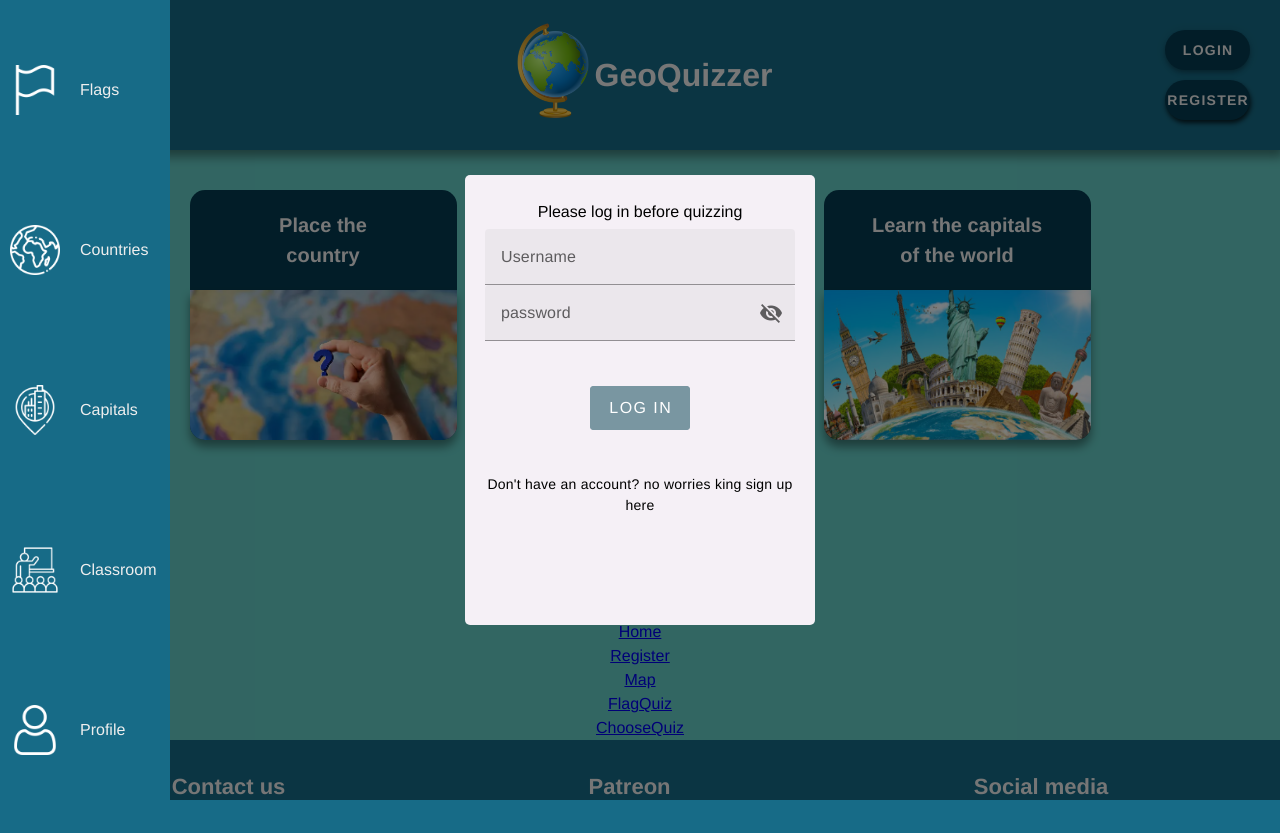
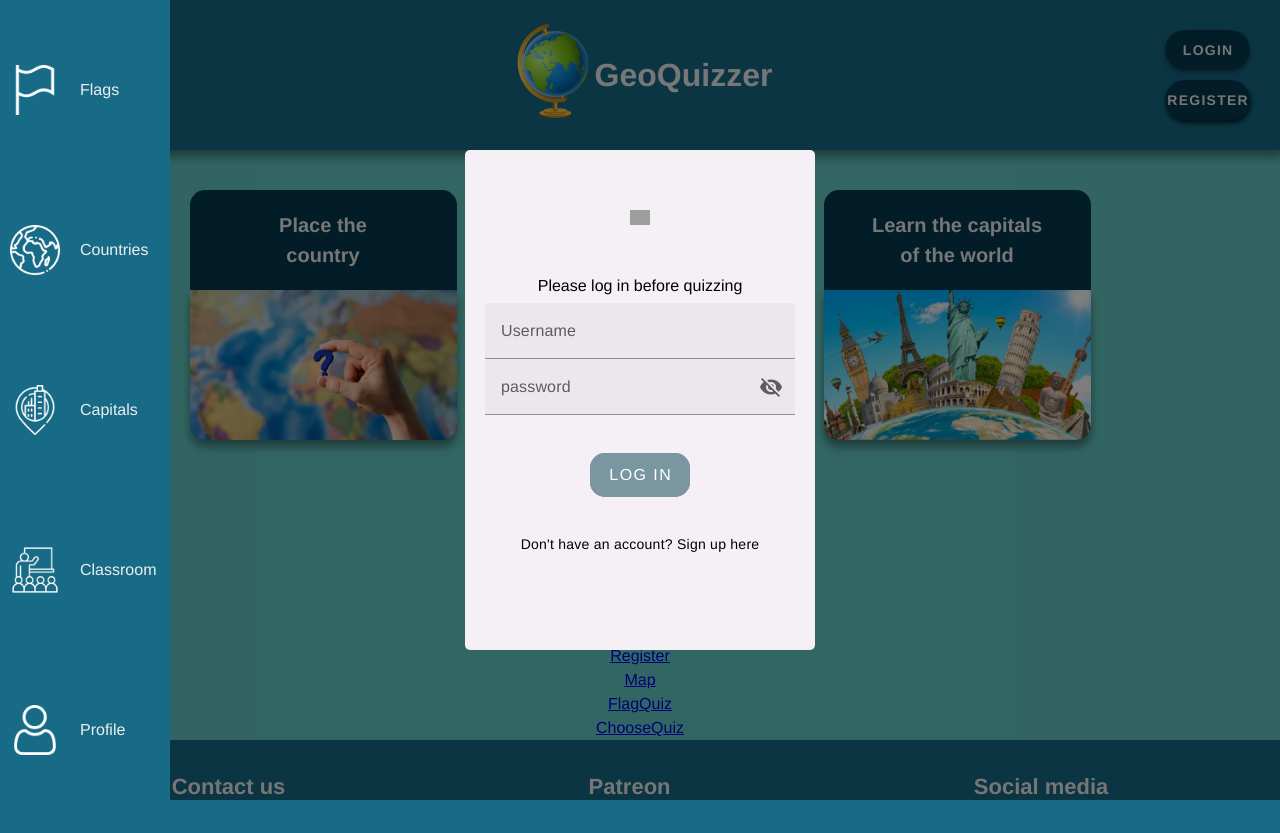
Before and after one commit to Blasipps-ganget/GeoQuizzer, a Vue app in the folder gui/GeoQuizzer/: page / in a window 1280 px wide. Both pictures are taken after a click on the button "LOGIN". Built offline with nearby package versions, Linux system fonts and the light colour scheme; grey boxes are pictures that could not be loaded.

Commit message:
Change app.vue loginregistrationmodal.vue

```diff
--- a/gui/GeoQuizzer/src/App.vue
+++ b/gui/GeoQuizzer/src/App.vue
@@ -1,8 +1,9 @@
 <script setup>
 import { RouterLink, RouterView } from 'vue-router'
 import {ref} from "vue";
+
 import LoginRegistrationModal from "@/components/LoginRegistrationModal.vue";
-const showLoginModal = ref(false);
+// const showLoginModal = ref(false);
 
 import { useGeneralStore } from './stores/general.js';
 const generalStore = useGeneralStore()
@@ -12,9 +13,17 @@ function selectQuiz(selection) {
 
 }
 
-const showModal = () => {
-  showLoginModal.value = !showLoginModal.value;
+const showModalLogin = () => {
+  generalStore.loginOption = true
+  generalStore.showLoginModal = !generalStore.showLoginModal;
 }
+
+const showModalRegister = () => {
+  generalStore.loginOption = false
+  generalStore.showLoginModal = !generalStore.showLoginModal;
+}
+
+
 
 </script>
 
@@ -52,7 +61,7 @@ const showModal = () => {
 
 
   </div>
-  <LoginRegistrationModal v-show="showLoginModal"></LoginRegistrationModal>
+  <LoginRegistrationModal v-show="generalStore.showLoginModal"></LoginRegistrationModal>
 
 
   <div class="headerContent">
@@ -79,11 +88,11 @@ const showModal = () => {
 
       </div>
       <div class="buttonsTopRight">
-      <v-btn class="custom-btn" density="default" rounded="xl" @click="showModal()">Login</v-btn>
+        <v-btn class="custom-btn" density="default" rounded="xl" @click="showModalLogin()">Login</v-btn>
 
 
 
-      <v-btn class="custom-btn" density="default" rounded="xl" @click="showModal()">Register</v-btn>
+        <v-btn class="custom-btn" density="default" rounded="xl" @click="showModalRegister()">Register</v-btn>
 
 
       </div>
@@ -294,11 +303,4 @@ const showModal = () => {
 
 
 
-
-
-
-
-
-
-
 </style>
--- a/gui/GeoQuizzer/src/components/LoginRegistrationModal.vue
+++ b/gui/GeoQuizzer/src/components/LoginRegistrationModal.vue
@@ -2,13 +2,16 @@
 import {ref} from "vue";
 import {login, signUpRest} from "@/js/userApi";
 
+import { useGeneralStore } from '../stores/general.js';
+const generalStore = useGeneralStore()
+
 const emailRegex = /^[A-Za-z0-9._%-]+@[A-Za-z0-9.-]+\.[A-Za-z]{2,4}$/;
 const passwordRegex = /^(?=.*[a-z])(?=.*[A-Z])(?=.*\d)(?=.*[@$!%*?&])[A-Za-z\d@$!%*?&]{8,}$/;
-const loginOption = ref(true)
-const name = ref('test');
-const email = ref('test@test.se');
-const password = ref('test123');
-const password2 = ref('test123');
+// const loginOption = ref(true)
+const name = ref('');
+const email = ref('');
+const password = ref('');
+const password2 = ref('');
 
 const loginName = ref('');
 const loginPassword = ref('');
@@ -97,18 +100,19 @@ const passwordRules = [
       if(password.value === password2.value) return true;
       return "Passwords must match.";
     }
-    },
+  },
   () => {
     validPassword.value = true;
-  }
-  ]
+  }]
 </script>
 
 <template>
   <div class="modal-mask">
     <div class="modal-wrapper">
       <div class="modal-content">
-        <div v-if="loginOption" class="loginForm">
+
+        <button @click="generalStore.showLoginModal = false"><img class="x-icon" src="../assets/images/icons/x-icon.png"></button>
+        <div v-if="generalStore.loginOption" class="loginForm">
           <v-form @submit.prevent>
             <p class="loginText">Please log in before quizzing</p>
             <v-text-field
@@ -190,12 +194,13 @@ const passwordRules = [
           </v-btn>
 
         </div>
-        <v-card-text
-            class="showRegister"
-            @click="loginOption = !loginOption">
-          Don't have an account?
-          no worries king
-          sign up here
+        <v-card-text v-if="generalStore.loginOption"
+                     class="showRegister"
+                     @click="generalStore.loginOption = !generalStore.loginOption">
+          Don't have an account? Sign up here
+        </v-card-text>
+        <v-card-text v-else class="showRegister" @click="generalStore.loginOption = !generalStore.loginOption">
+          Already have an account? Click here to login
         </v-card-text>
       </div>
     </div>
@@ -203,6 +208,11 @@ const passwordRules = [
 </template>
 
 <style scoped>
+
+.x-icon {
+  width: 20px;
+}
+
 .modal-mask {
   position: fixed;
   z-index: 1;
@@ -222,7 +232,7 @@ const passwordRules = [
 }
 
 .modal-content {
-  height: 450px;
+  height: 500px;
   width: 350px;
   margin: auto;
   padding: 20px 20px;
@@ -257,11 +267,17 @@ const passwordRules = [
 
 .loginBtn {
   width: 100px;
+
 }
 
 .loginBtn {
   display: grid;
   justify-self: center;
   color: #053B50;
+  border-radius: 15px;
+}
+
+.signupbtn {
+  border-radius: 15px;
 }
 </style>
```
Lines whose indentation alone changed are shown as unchanged.
